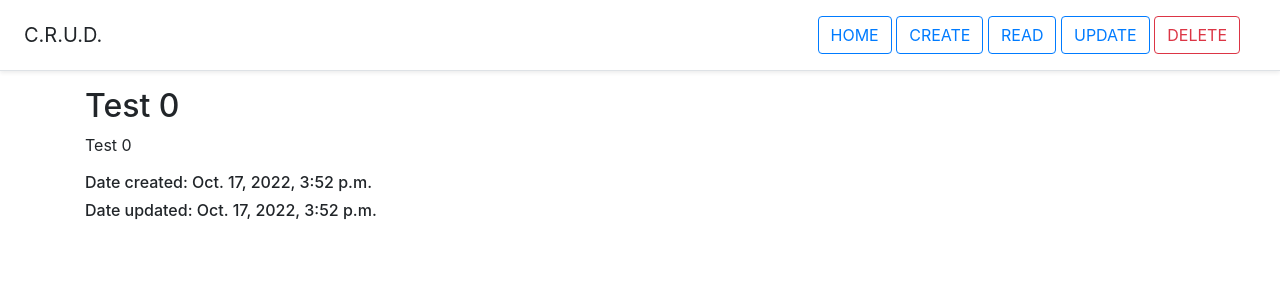
After one commit to Radzivon-Karachun/django_CRUD_Project, a Django app: page /1/ in a window 1280 px wide. The commit adds this page. Shown: the top 300 px of the page. Run offline with Django 4.2, Linux system fonts and the light colour scheme; data comes from the database, SQL or seed files in the repository; both versions use the stored data as it was after the commit; some libraries are stand-ins or nearby versions.

Commit message:
read page

```diff
--- a/crud_project/urls.py
+++ b/crud_project/urls.py
@@ -7,4 +7,6 @@ urlpatterns = [
 
     path('create/', views.CreateBlog_page.as_view(),
          name='create_blog_page'),
+    path('<int:pk>/', views.DetailBlog_page.as_view(),
+         name='detail_blog_page'),
 ]
--- a/crud_project/views.py
+++ b/crud_project/views.py
@@ -13,3 +13,8 @@ class CreateBlog_page(generic.CreateView):
     fields = ['title', 'body']
     template_name = 'crud/create_page.html'
     success_url = reverse_lazy('home')
+
+
+class DetailBlog_page(generic.DetailView):
+    model = Blog
+    template_name = 'crud/detail_page.html'
--- a/templates/crud/base.html
+++ b/templates/crud/base.html
@@ -16,11 +16,11 @@
 <div class="d-flex flex-column flex-md-row align-items-center p-3 px-md-4 mb-3 bg-white border-bottom shadow-sm">
     <h5 class="my-0 mr-md-auto font-weight-normal">C.R.U.D.</h5>
     <nav class="my-2 my-md-0 mr-md-3">
-        <a class="btn btn-outline-primary" href="#">HOME</a>
-        <a class="btn btn-outline-primary" href="#">CREATE</a>
-        <a class="btn btn-outline-primary" href="#">READ</a>
-        <a class="btn btn-outline-primary" href="#">UPDATE</a>
-        <a class="btn btn-outline-danger" href="#">DELETE</a>
+        <a class="btn btn-outline-primary" href="{% url 'home' %}">HOME</a>
+        <a class="btn btn-outline-primary" href="{% url 'create_blog_page' %}">CREATE</a>
+        <a class="btn btn-outline-primary" href="{% url 'detail_blog_page' 1 %}">READ</a>
+        <a class="btn btn-outline-primary" href="">UPDATE</a>
+        <a class="btn btn-outline-danger" href="">DELETE</a>
     </nav>
 </div>
 
--- /dev/null
+++ b/templates/crud/detail_page.html
@@ -0,0 +1,10 @@
+{% extends 'crud/base.html' %}
+
+{% block content %}
+    <div class="container">
+        <h2>{{ blog.title }}</h2>
+        <p>{{ blog.body }}</p>
+        <h6>Date created: {{ blog.create_date }}</h6>
+        <h6>Date updated: {{ blog.update_date }}</h6>
+    </div>
+{% endblock %}
```
Also changed, not shown: db.sqlite3.
